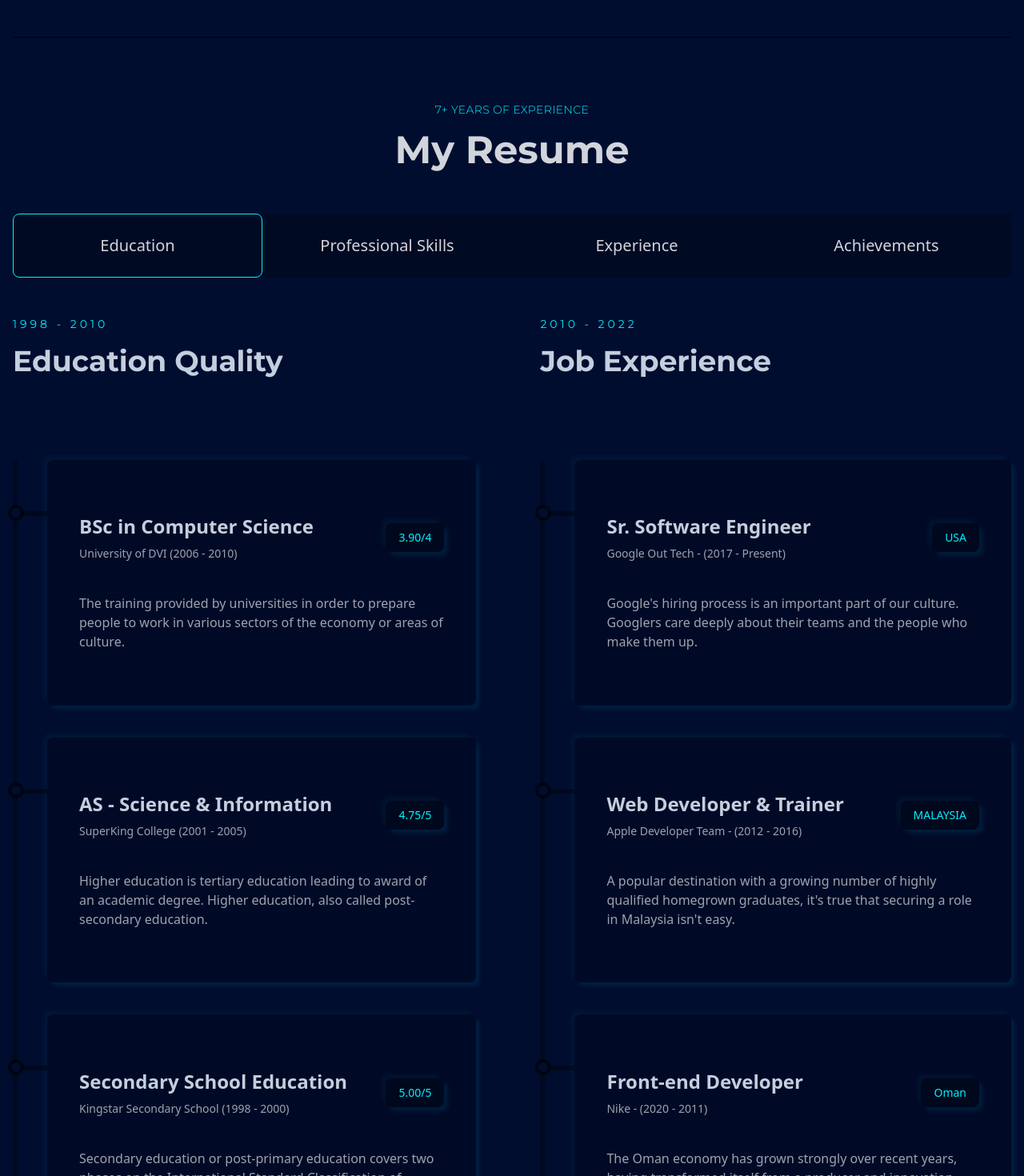
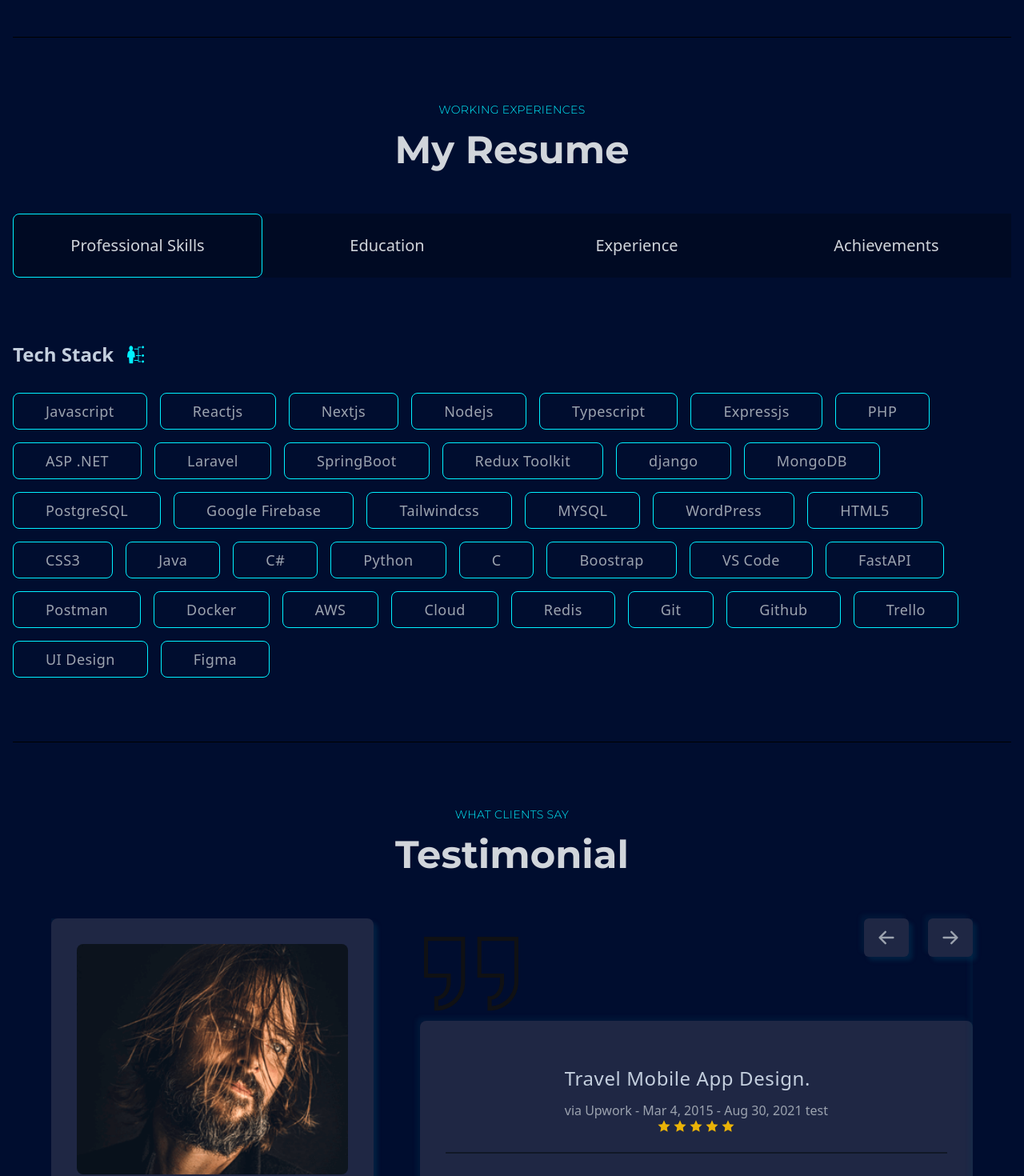
Before and after one commit to GLRandula/portfolio, a React (Create React App) app: page / in a window 1280 px wide. Shown: the part 3040-4510 px from the top of the page at 80% size. Built offline with nearby package versions, Linux system fonts and the light colour scheme.

Commit message:
Update the resume

```diff
--- a/src/components/resume/Education.js
+++ b/src/components/resume/Education.js
@@ -12,33 +12,27 @@ const Education = () => {
       {/* part one */}
       <div>
         <div className="py-6 lgl:py-12 font-titleFont flex flex-col gap-4">
-          <p className="text-sm text-designColor tracking-[4px]">1998 - 2010</p>
+          <p className="text-sm text-designColor tracking-[4px]">2017 - 2025</p>
           <h2 className="text-3xl md:text-4xl font-bold">Education Quality</h2>
         </div>
-        <div className="mt-6 lgl:mt-14 w-full h-[1000px] border-l-[6px] border-l-black border-opacity-30 flex flex-col gap-10">
+        <div className="mt-6 lgl::mt-14 w-[900px] border-l-[8px] border-l-black border-opacity-30 flex flex-col gap-10">
           <ResumeCard
             title="BSc in Computer Science"
-            subTitle="University of DVI (2006 - 2010)"
-            result="3.90/4"
-            des="The training provided by universities in order to prepare people to work in various sectors of the economy or areas of culture."
+            subTitle="University of Kelaniya"
+            result="2021 - NOW"
+            des="Improved skills of programming, Data structures & algorithms, AI, databases, networking etc. Following the Data Science pathway enhancing problem-solving, analytical thinking, software development, and research skills for innovative tech solutions."
           />
           <ResumeCard
-            title="AS - Science & Information"
-            subTitle="SuperKing College (2001 - 2005)"
-            result="4.75/5"
-            des="Higher education is tertiary education leading to award of an academic degree. Higher education, also called post-secondary education."
-          />
-          <ResumeCard
-            title="Secondary School Education"
-            subTitle="Kingstar Secondary School (1998 - 2000)"
-            result="5.00/5"
-            des="Secondary education or post-primary education covers two phases on the International Standard Classification of Education scale."
+            title="GCE A/L Examination - Physical Science Stream"
+            subTitle="St. Aloysius’ College, Galle."
+            result="2017-2020"
+            des="Passed the GCE A/L Examination on Physical Science Stream with A pass and two B passes. Combined Mathematics: A, Physics: B, Chemistry: B with 1.5503 z-score."
           />
         </div>
       </div>
       {/* part Two */}
 
-      <div>
+      {/* <div>
         <div className="py-6 lgl:py-12 font-titleFont flex flex-col gap-4">
           <p className="text-sm text-designColor tracking-[4px]">2010 - 2022</p>
           <h2 className="text-3xl md:text-4xl font-bold">Job Experience</h2>
@@ -63,7 +57,7 @@ const Education = () => {
             des="The Oman economy has grown strongly over recent years, having transformed itself from a producer and innovation-based economy."
           />
         </div>
-      </div>
+      </div> */}
     </motion.div>
   );
 };
--- a/src/components/resume/Resume.js
+++ b/src/components/resume/Resume.js
@@ -6,17 +6,30 @@ import Achievement from './Achievement';
 import Experience from "./Experience"
 
 const Resume = () => {
-   const [educationData, setEducationData] = useState(true);
-   const [skillData, setSkillData] = useState(false);
+   const [skillData, setSkillData] = useState(true);
+   const [educationData, setEducationData] = useState(false);
    const [experienceData, setExperienceData] = useState(false);
    const [achievementData, setAchievementData] = useState(false);
   return (
     <section id="resume" className="w-full py-20 border-b-[1px] border-b-black">
       <div className="flex justify-center items-center text-center">
-        <Title title="7+ YEARS OF EXPERIENCE" des="My Resume" />
+        <Title title="WORKING EXPERIENCES" des="My Resume" />
       </div>
       <div>
         <ul className="w-full grid grid-cols-1 md:grid-cols-2 xl:grid-cols-4">
+        <li
+            onClick={() =>
+              setEducationData(false) &
+              setSkillData(true) &
+              setExperienceData(false) &
+              setAchievementData(false)
+            }
+            className={`${
+              skillData ? "border-designColor rounded-lg" : "border-transparent"
+            } resumeLi`}
+          >
+            Professional Skills
+          </li>
           <li
             onClick={() =>
               setEducationData(true) &
@@ -31,19 +44,6 @@ const Resume = () => {
             } resumeLi`}
           >
             Education
-          </li>
-          <li
-            onClick={() =>
-              setEducationData(false) &
-              setSkillData(true) &
-              setExperienceData(false) &
-              setAchievementData(false)
-            }
-            className={`${
-              skillData ? "border-designColor rounded-lg" : "border-transparent"
-            } resumeLi`}
-          >
-            Professional Skills
           </li>
           <li
             onClick={() =>
--- a/src/components/resume/ResumeCard.js
+++ b/src/components/resume/ResumeCard.js
@@ -11,10 +11,10 @@ const ResumeCard = ({title,subTitle,result,des}) => {
       <div className="w-full bg-black bg-opacity-20 hover:bg-opacity-30 duration-300  rounded-lg p-4 lgl:px-10 flex flex-col justify-center gap-6 lgl:gap-10 shadow-shadowOne">
         <div className="flex flex-col lgl:flex-row justify-between gap-4 lgl:gap-0 lgl:items-center">
           <div>
-            <h3 className="text-xl md:text-2xl font-semibold group-hover:text-white duration-300">
+            <h3 className="text-xl md:text-2xl text-designColor font-semibold group-hover:text-designColor duration-300">
               {title}
             </h3>
-            <p className="text-sm mt-2 text-gray-400 group-hover:text-white duration-300">
+            <p className="text-md mt-2 text-gray-400 group-hover:text-white duration-300">
               {subTitle}
             </p>
           </div>
```
